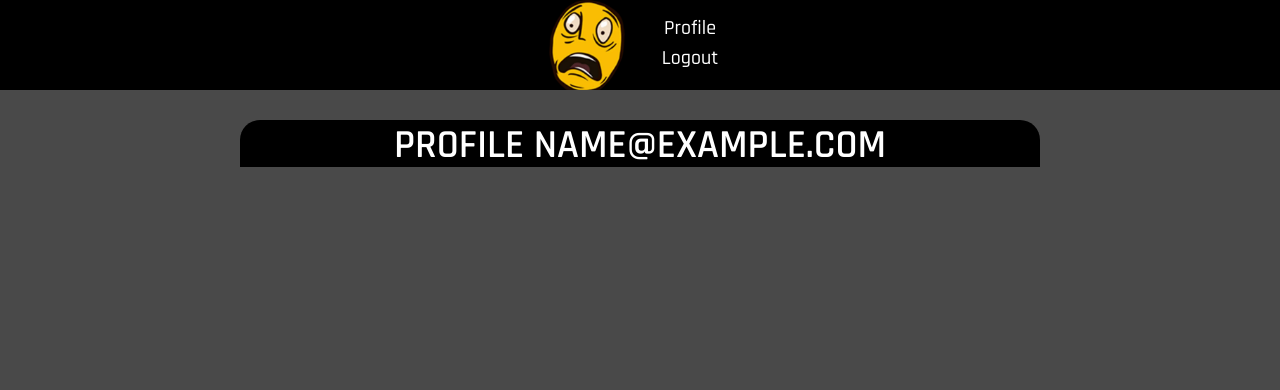
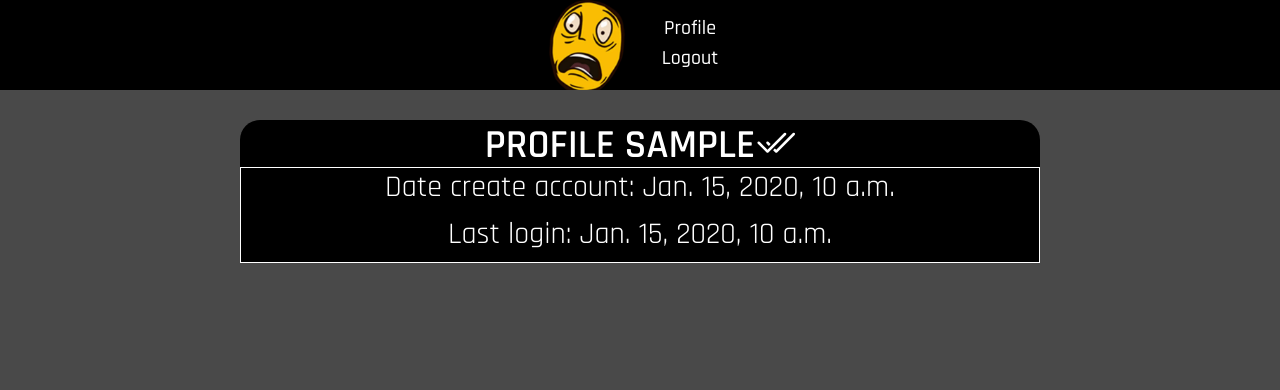
Before and after one commit to Dodikxon/RoflanForum, a Django app: page /users/ in a window 1280 px wide. Shown: the top 390 px of the page. Run offline with Django 4.2, Linux system fonts and the light colour scheme; a user stored in the database is signed in; tables that the repository leaves empty hold one stand-in row (values such as "Sample post").

Commit message:
Add in registration email and change profile

```diff
--- a/templates/registration/profile.html
+++ b/templates/registration/profile.html
@@ -7,13 +7,36 @@
     <div class="content">
         <div class="container">
             <div class="common-subtitle">
-                <h1 class="common-subtitle-text">Profile {{ user.get_username }}
-                    {% if user.get_is_staff == TRUE %}
-
+                <div class="content-profile-header">
+                    <h1 class="common-subtitle-text">Profile {{ user.get_username }}
+                    </h1>
+                    {% if user.is_staff == True %}
+                        <svg xmlns="http://www.w3.org/2000/svg" width="40" height="40" fill="currentColor" class="bi bi-check2-all bi-moderator" viewBox="0 0 16 16" onclick="moderator_icon();">
+                            <path d="M12.354 4.354a.5.5 0 0 0-.708-.708L5 10.293 1.854 7.146a.5.5 0 1 0-.708.708l3.5 3.5a.5.5 0 0 0 .708 0l7-7zm-4.208 7-.896-.897.707-.707.543.543 6.646-6.647a.5.5 0 0 1 .708.708l-7 7a.5.5 0 0 1-.708 0z"/>
+                            <path d="m5.354 7.146.896.897-.707.707-.897-.896a.5.5 0 1 1 .708-.708z"/>
+                        </svg>
+                        <div class="help-staff">
+                            <p class="help-staff-text">It`s moderator icon</p>
+                        </div>
                     {% else %}
-
+                        <svg xmlns="http://www.w3.org/2000/svg" width="40" height="40" fill="currentColor" class="bi bi-person bi-moderator" viewBox="0 0 16 16" onclick="moderator_icon();">
+                            <path d="M8 8a3 3 0 1 0 0-6 3 3 0 0 0 0 6Zm2-3a2 2 0 1 1-4 0 2 2 0 0 1 4 0Zm4 8c0 1-1 1-1 1H3s-1 0-1-1 1-4 6-4 6 3 6 4Zm-1-.004c-.001-.246-.154-.986-.832-1.664C11.516 10.68 10.289 10 8 10c-2.29 0-3.516.68-4.168 1.332-.678.678-.83 1.418-.832 1.664h10Z"/>
+                        </svg>
+                        <div class="help-staff">
+                            <p class="help-staff-text">It`s user icon a default</p>
+                        </div>
                     {% endif %}
-                </h1>
+                </div>
+            </div>
+            <div class="content-profile">
+                <div class="content-profile-container">
+                    <div class="content-profile-column">
+                        <h1 class="content-profile-column-text">Date create account: {{ user.date_joined }}</h1>
+                    </div>
+                    <div class="content-profile-column">
+                        <h1 class="content-profile-column-text">Last login: {{ user.last_login }}</h1>
+                    </div>
+                </div>
             </div>
         </div>
     </div>
--- a/users/forms.py
+++ b/users/forms.py
@@ -1,7 +1,6 @@
 from django.contrib.auth.forms import UserCreationForm
 from django import forms
-from django.contrib.auth import get_user_model, password_validation
-from django.core.exceptions import ValidationError
+from django.contrib.auth import get_user_model
 from django.utils.translation import gettext_lazy as _
 
 User = get_user_model()
@@ -44,3 +43,4 @@ class UserCreationForm(UserCreationForm):
 
     class Meta(UserCreationForm.Meta):
         model = User
+        fields = ("username", "email")
--- a/users/models.py
+++ b/users/models.py
@@ -4,6 +4,6 @@ from django.utils.translation import gettext_lazy as _
 
 
 class User(AbstractUser):
-    USERNAME_FIELD = 'email'
-    REQUIRED_FIELDS = ['username']
+    USERNAME_FIELD = "username"
+    REQUIRED_FIELDS = ["email"]
     email = models.EmailField(_("email address"), unique=True,)
--- a/users/static/users/css/style.scss
+++ b/users/static/users/css/style.scss
@@ -33,6 +33,22 @@ a{
 .space{
   width: 10px;
 }
+::placeholder {
+   text-align: center;
+}
+::-webkit-input-placeholder {
+   text-align: center;
+}
+:-moz-placeholder {
+   text-align: center;
+}
+::-moz-placeholder {
+   text-align: center;
+}
+:-ms-input-placeholder {
+   text-align: center;
+}
+
 /* /DEFAULT */
 
 /* COMMON BLOCKS */
@@ -132,6 +148,32 @@ header{
 /* CONTENT */
 .content{
 
+  &-profile{
+    &-header{
+      display: flex;
+      color: white;
+      height: 47px;
+      align-items: center;
+      justify-content: center;
+    }
+    &-container{
+      border: 1px #fff solid;
+      max-width: 800px;
+      width: 100%;
+      margin: 0 auto;
+    }
+    &-column{
+      height: 47px;
+      background: black;
+      text-align: center;
+      &-text{
+        color: #fff;
+        font-weight: 400;
+        font-size: 30px;
+      }
+    }
+  }
+
   &-in{
 
     &-homenav{
@@ -162,7 +204,7 @@ header{
 
 /* /CONTENT */
 
-/* FORMS */
+/* FORM */
 .form{
 
   &-login{
@@ -204,7 +246,7 @@ header{
   }
 }
 
-/* /FORMS */
+/* /FORM */
 
 /* POPUP */
 .popup{
@@ -258,6 +300,20 @@ header{
 }
 /* /POPUP */
 
-/* ICONS */
+/* HELP */
+.help{
 
-/* /ICONS */
+  &-staff{
+    display: none;
+    width: 110px;
+    max-width: 110px;
+    top: 90px;
+    left: 56%;
+    &-text{
+      margin: 0;
+      width: 110px;
+      font-size: 13px;
+    }
+  }
+}
+/* HELP */
--- a/users/static/users/js/script.js
+++ b/users/static/users/js/script.js
@@ -11,3 +11,11 @@ function popup_logout(){
 function popup_exit(){
     $(".popup-logout").css("display", "none");
 }
+
+function moderator_icon(){
+    help_staff = $(".help-staff");
+    help_staff.css("display", "block");
+    help_staff.click( function() {
+        $(".help-staff").css("display", "none");
+    });
+}
--- a/users/views.py
+++ b/users/views.py
@@ -25,7 +25,7 @@ class Register(View):
             email = form.cleaned_data.get('email')
             username = form.cleaned_data.get('username')
             password = form.cleaned_data.get('password1')
-            user = authenticate(username=username, email=email, password=password)
+            user = authenticate(email=email, password=password, username=username)
             login(request, user)
             return redirect('home')
         context = {
```
Also changed, not shown: users/static/users/css/style.css (+60 -4 lines), users/static/users/css/style.min.css, 1 other file.
